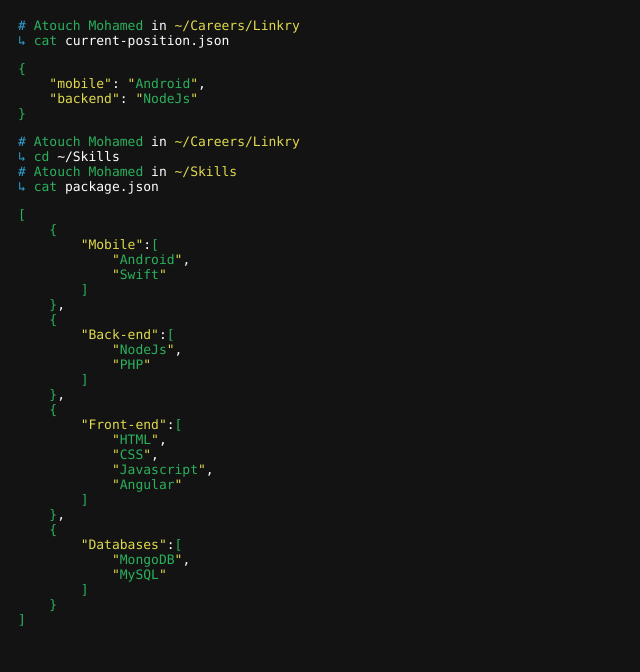
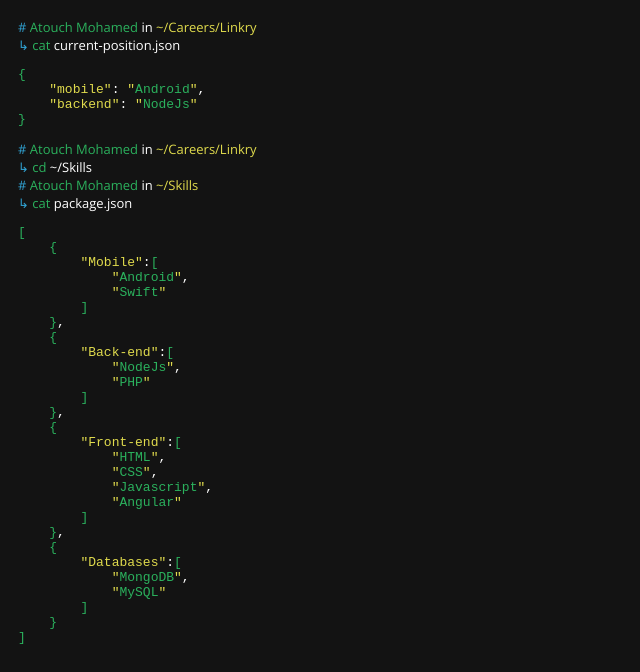
Before and after one commit to atouchsh/atouchsh.github.io, a plain HTML site: page index.html in a window 1280 px wide. Shown: the whole page, without its empty margins (0-640 px from the left). Drawn offline with nearby package versions, Linux system fonts and the light colour scheme.

Commit message:
Change font

```diff
--- a/index.html
+++ b/index.html
@@ -2,17 +2,18 @@
 
 <head>
     <title>Atouch Mohamed, a smart touch</title>
+    <link href='https://fonts.googleapis.com/css?family=Open+Sans' rel='stylesheet' type='text/css'>
     <style>
         body {
             background-color: rgb(19, 19, 19);
             color: white;
-            font-family: Monaco;
+            font-family: 'Open Sans', sans-serif;
             font-size: 13px;
             padding: 10px;
         }
 
         pre {
-            font-family: Monaco;
+
             font-size: 13px;
         }
 
```
